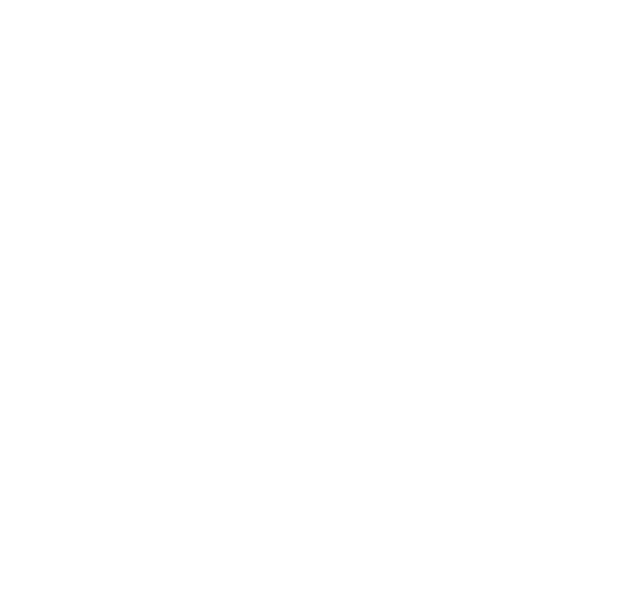
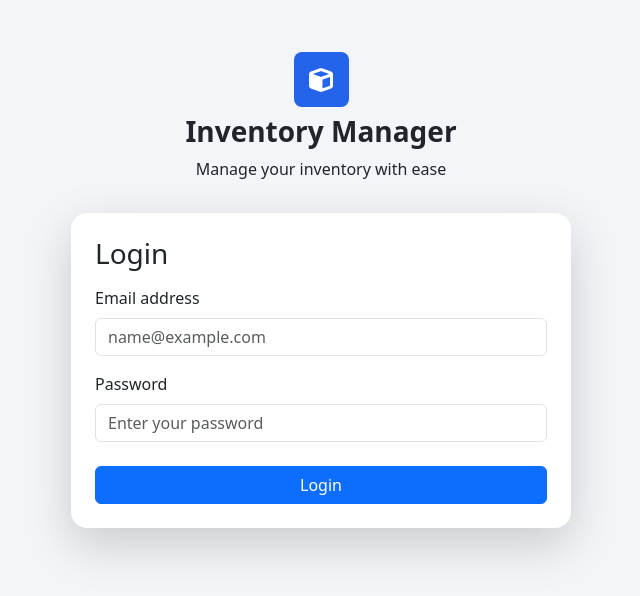
Before and after one commit to thehendawy/Inventory-App, a website: page index.html in a window 1280 px wide. Shown: the whole page, without its empty margins (319-959 px from the left). Drawn offline with nearby package versions, Linux system fonts and the light colour scheme; files that its build step writes are made by us from their sources.

Commit message:
Finish login UI

```diff
--- a/index.html
+++ b/index.html
@@ -3,29 +3,68 @@
   <head>
     <meta charset="UTF-8" />
     <meta name="viewport" content="width=device-width, initial-scale=1.0" />
-    <title>Inventory System</title>
-
-    <!-- bootstrap style -->
+    <title>Login</title>
     <link
       href="https://cdn.jsdelivr.net/npm/bootstrap@5.3.8/dist/css/bootstrap.min.css"
       rel="stylesheet"
-      integrity="sha384-sRIl4kxILFvY47J16cr9ZwB07vP4J8+LH7qKQnuqkuIAvNWLzeN8tE5YBujZqJLB"
       crossorigin="anonymous"
     />
-    <!-- fontawesome -->
-    <script
-      src="https://kit.fontawesome.com/35befdee12.js"
+    <link
+      href="https://cdnjs.cloudflare.com/ajax/libs/font-awesome/6.5.0/css/all.min.css"
+      rel="stylesheet"
       crossorigin="anonymous"
-    ></script>
-    <link rel="stylesheet" href="style.css" />
+    />
   </head>
   <body>
-    <!-- bootstrap scripts -->
-    <script
-      src="https://cdn.jsdelivr.net/npm/bootstrap@5.3.8/dist/js/bootstrap.bundle.min.js"
-      integrity="sha384-FKyoEForCGlyvwx9Hj09JcYn3nv7wiPVlz7YYwJrWVcXK/BmnVDxM+D2scQbITxI"
-      crossorigin="anonymous"
-    ></script>
-    <script src="js/main.js"></script>
+    <div class="signin min-vh-100 p-1" style="background-color: #f3f5f9">
+      <div class="container">
+        <div
+          class="login-logo d-flex align-items-center mt-5 flex-column gap-2"
+        >
+          <div
+            class="d-flex align-items-center justify-content-center rounded-3"
+            style="width: 55px; height: 55px; background-color: #2563eb"
+          >
+            <i class="fa-solid fa-cube text-white fs-4"></i>
+          </div>
+          <h1 class="fw-bold h3 mb-0">Inventory Manager</h1>
+          <p>Manage your inventory with ease</p>
+        </div>
+
+        <div
+          class="shadow-lg mt-3 bg-white p-4 mx-auto rounded-4"
+          style="max-width: 500px"
+        >
+          <h3>Login</h3>
+
+          <div class="signin-inputs">
+            <div class="my-3">
+              <label for="emailInput" class="form-label fw-medium"
+                >Email address</label
+              >
+              <input
+                type="email"
+                class="form-control"
+                id="emailInput"
+                placeholder="name@example.com"
+              />
+            </div>
+
+            <div class="my-3">
+              <label for="passwordInput" class="form-label fw-medium"
+                >Password</label
+              >
+              <input
+                type="password"
+                class="form-control"
+                id="passwordInput"
+                placeholder="Enter your password"
+              />
+            </div>
+            <button class="btn btn-primary w-100 mt-2">Login</button>
+          </div>
+        </div>
+      </div>
+    </div>
   </body>
 </html>
```
